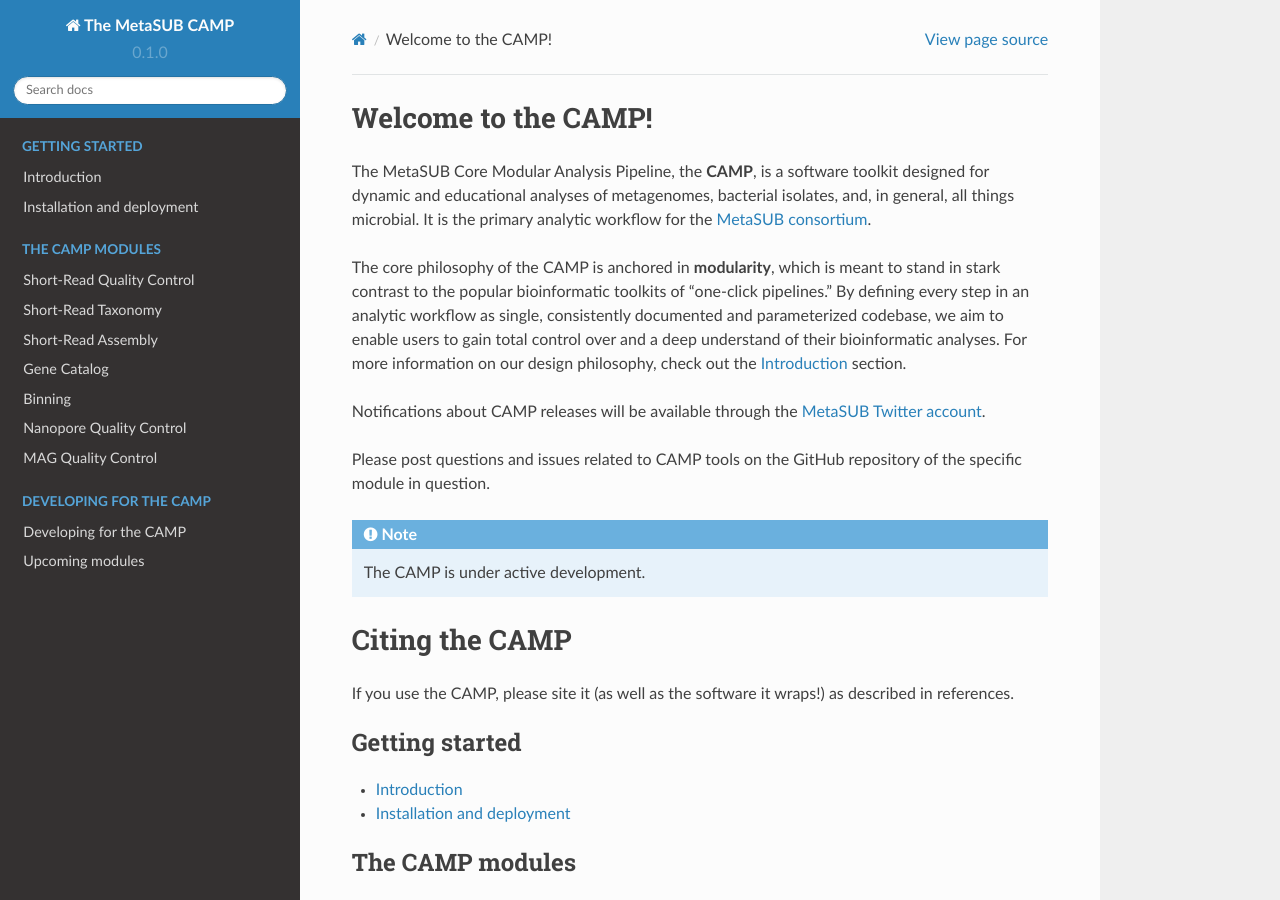
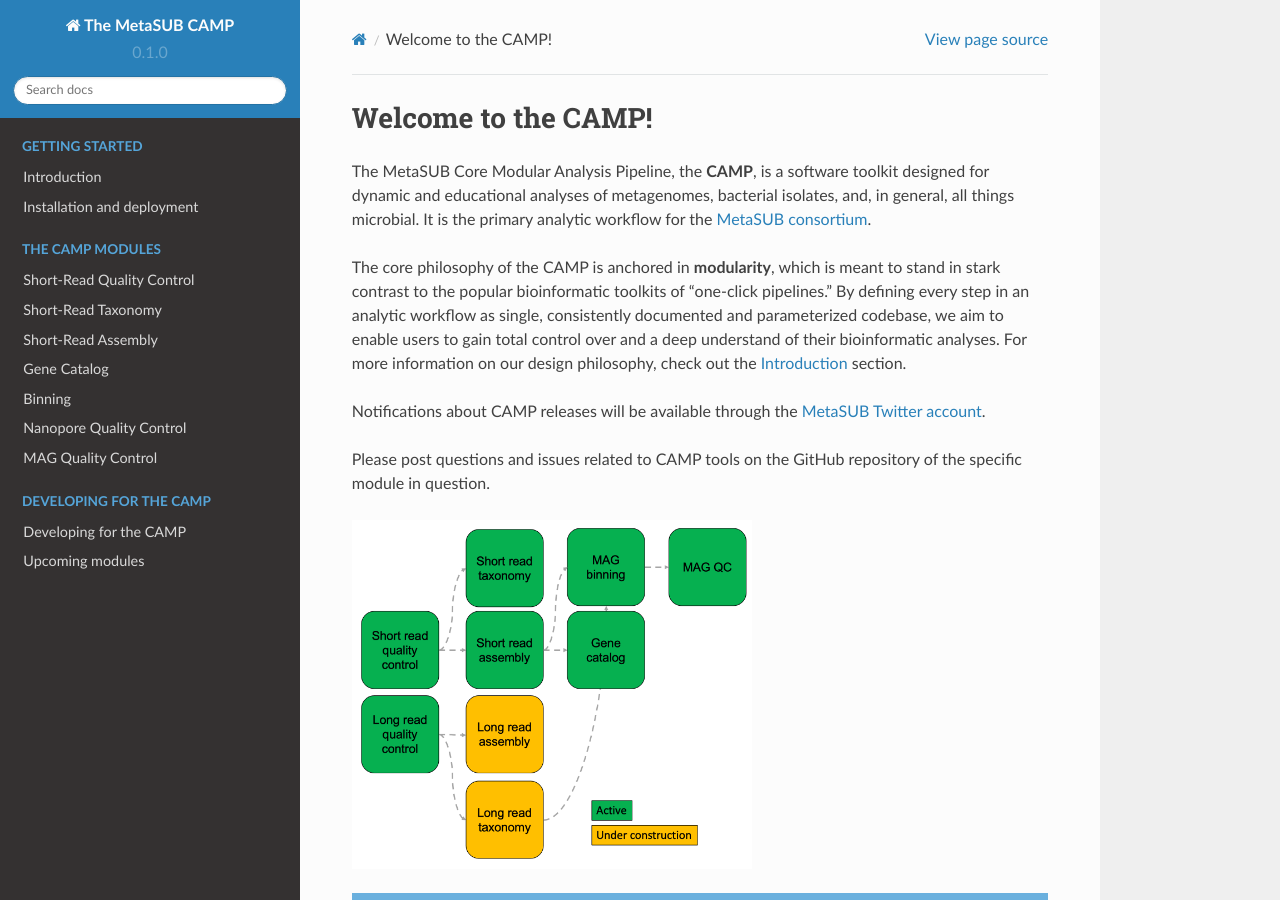
Before and after one commit to MetaSUB-CAMP/camp-documentation, a Sphinx documentation site: the page built from docs/source/index.rst, in a window 1280 px wide and 900 px high. Built offline with Sphinx 7.4.7 and the Read the Docs theme 2.0.0, drawn with Linux system fonts in a browser that asks for light colours; pages that are not in the unit, such as notebooks, are missing from menus.

Commit message:
Update index.rst

```diff
--- a/docs/source/index.rst
+++ b/docs/source/index.rst
@@ -8,6 +8,10 @@ The core philosophy of the CAMP is anchored in **modularity**, which is meant to
 Notifications about CAMP releases will be available through the `MetaSUB Twitter account  <https://twitter.com/metasub?lang=en>`_.
 
 Please post questions and issues related to CAMP tools on the GitHub repository of the specific module in question.
+
+.. image:: images/module_overview.png
+  :width: 400
+  :alt: Overview of activate and in development modules.
 
 .. note::
 
```
